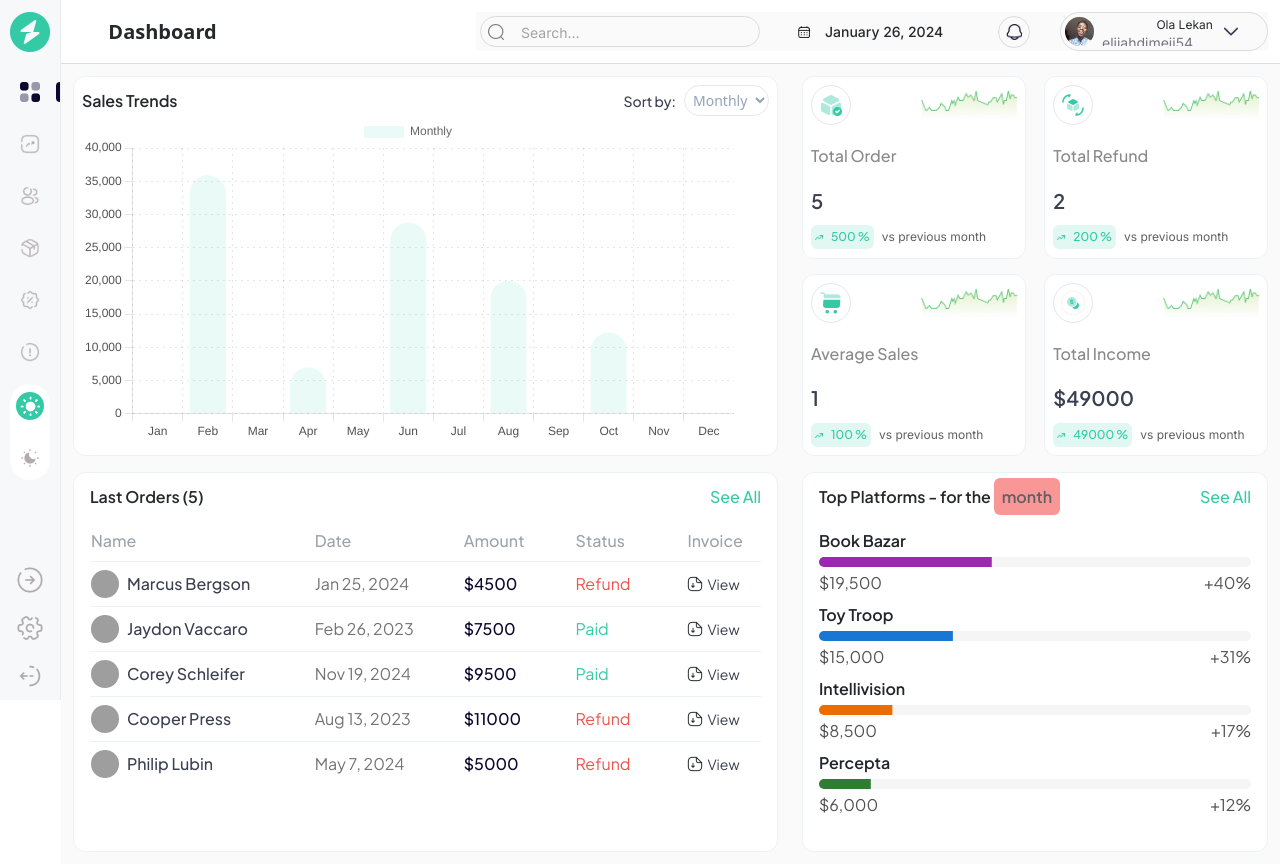
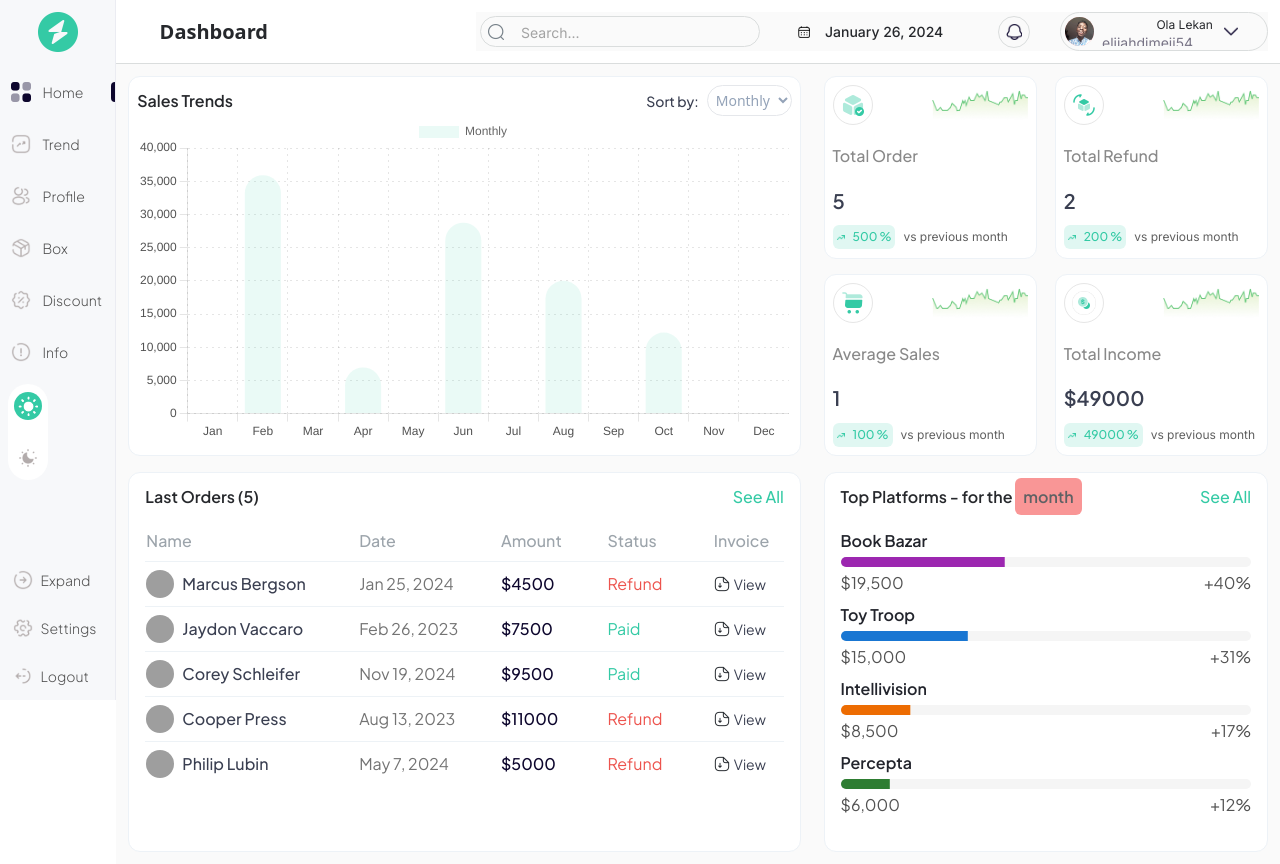
Before and after one commit to theCuriousCoderr/geegpay-fe-challenge-dashboard, a React (Vite) app: page / in a window 1280 px wide. Built offline with nearby package versions, Linux system fonts and the light colour scheme; grey boxes are pictures that could not be loaded.

Commit message:
Stable Version 1.0: Saturday Morning

```diff
--- a/src/App.jsx
+++ b/src/App.jsx
@@ -22,7 +22,7 @@ import PaddingOutlinedIcon from "@mui/icons-material/PaddingOutlined";
 import AddOutlinedIcon from "@mui/icons-material/AddOutlined";
 
 function App() {
-  const [expandSideNav, setExpandSideNav] = useState(false);
+  const [expandSideNav, setExpandSideNav] = useState(true);
   const [tab, setTab] = useState("home");
   const [theme, setTheme] = useState("");
   const [showProfile, setShowProfile] = useState(false);
```
